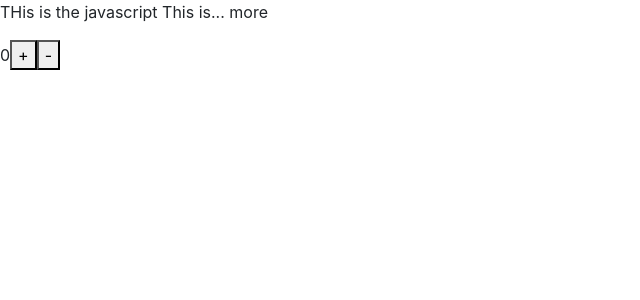
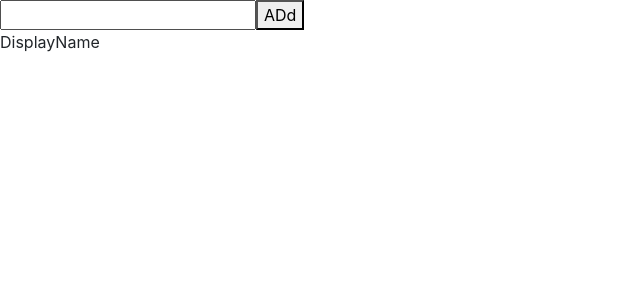
Before and after one commit to divyesh2123/myapp-batch-10, a React (Create React App) app: page / in a window 1280 px wide. Shown: the top 300 px of the page, without its empty margins (0-640 px from the left). Built offline with nearby package versions, Linux system fonts and the light colour scheme.

Commit message:
THIS IS THE DATA

```diff
--- a/src/Test.js
+++ b/src/Test.js
@@ -26,7 +26,9 @@ export default function Test() {
 
    const mycallback = React.useCallback(()=> {
 
-   },[data])
+    deleteData();
+
+   },[])
 
 
   return (
--- a/src/index.js
+++ b/src/index.js
@@ -21,9 +21,9 @@ root.render(
   <React.StrictMode>
 <Provider store={store}>
 
-  <ShowMoreTextToggle text="THis is the javascript This is the javascript this is the javascript this is the javascript this is the javascript"/>
 
-  <Counter/>
+
+  <Test/>
 
 </Provider>
 
```
